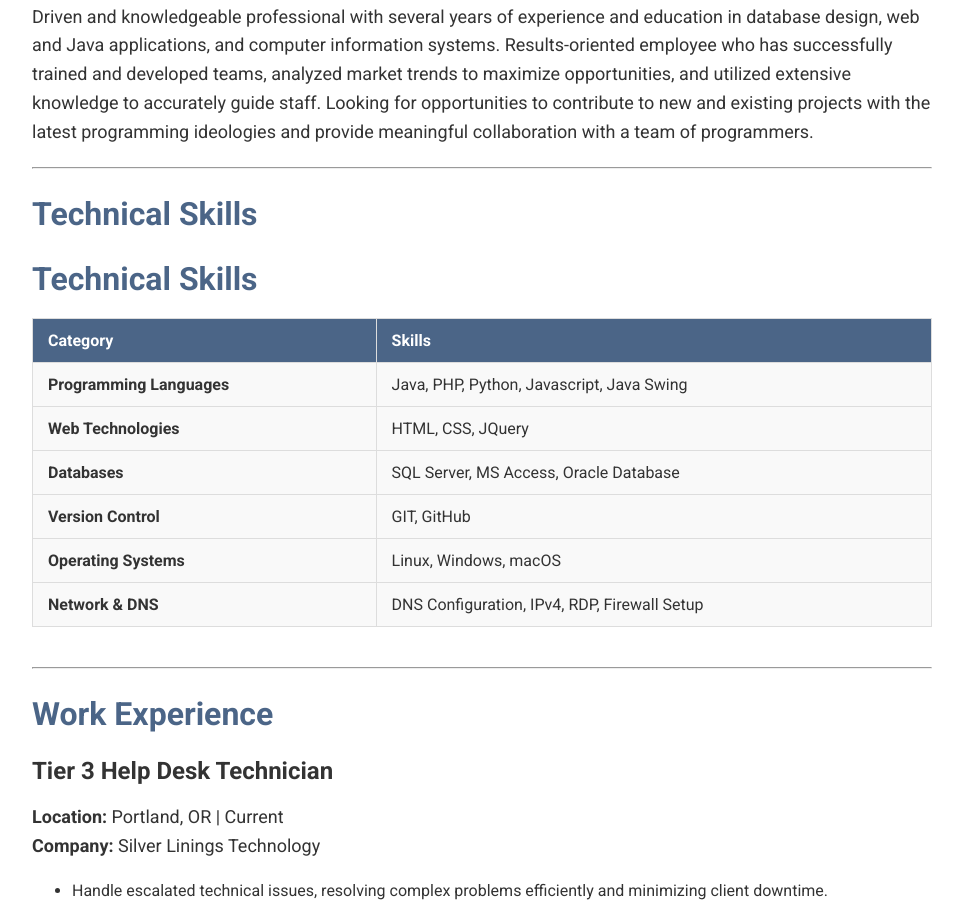
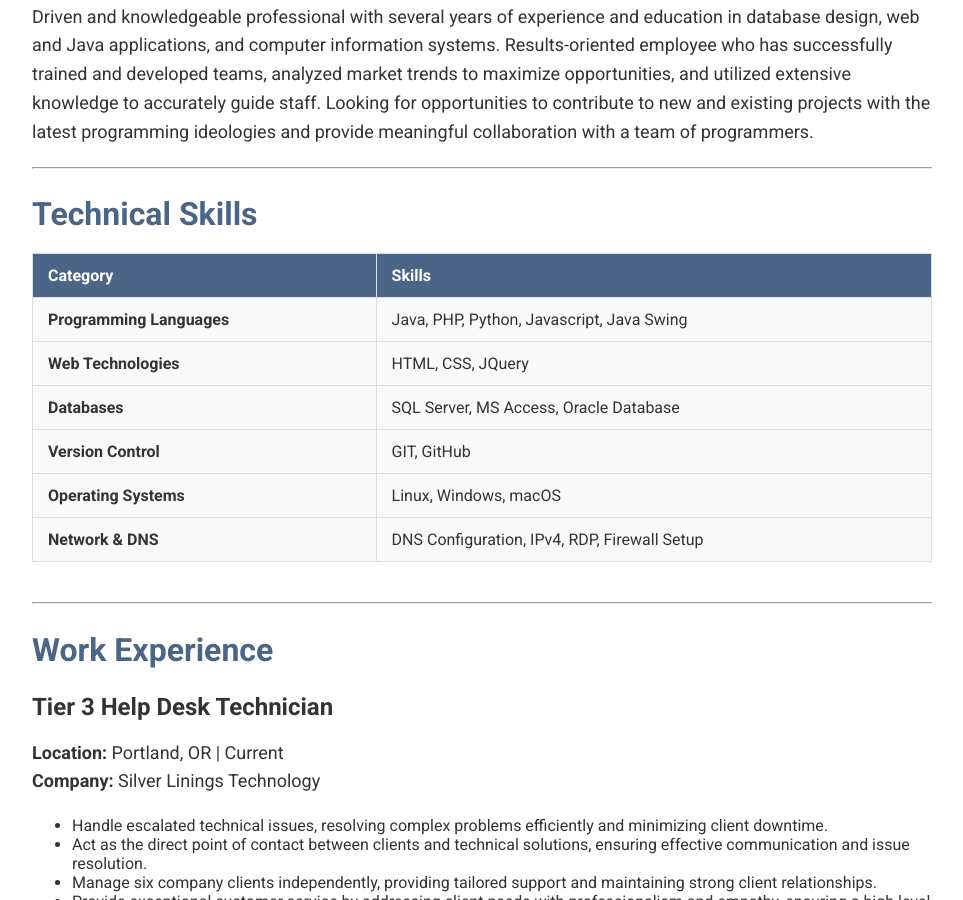
Before and after one commit to greg0rys/greg0rys.github.io, a Jekyll site: the page built from index.md, in a window 1280 px wide and 900 px high, scrolled down 586 px. Shown: the whole window, without its empty margins (158-1121 px from the left). Built offline with Jekyll 4.4.1, drawn with Linux system fonts in a browser that asks for light colours.

Commit message:
Update index.md

```diff
--- a/index.md
+++ b/index.md
@@ -19,8 +19,6 @@ title: ~/shenefelt.net
 Driven and knowledgeable professional with several years of experience and education in database design, web and Java applications, and computer information systems. Results-oriented employee who has successfully trained and developed teams, analyzed market trends to maximize opportunities, and utilized extensive knowledge to accurately guide staff. Looking for opportunities to contribute to new and existing projects with the latest programming ideologies and provide meaningful collaboration with a team of programmers.
 
 ---
-
-## Technical Skills
 
 ## Technical Skills
 
```
